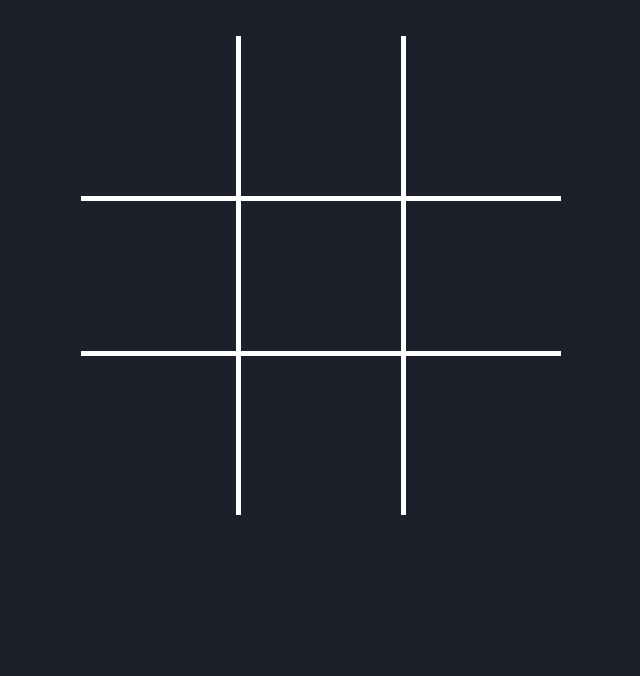
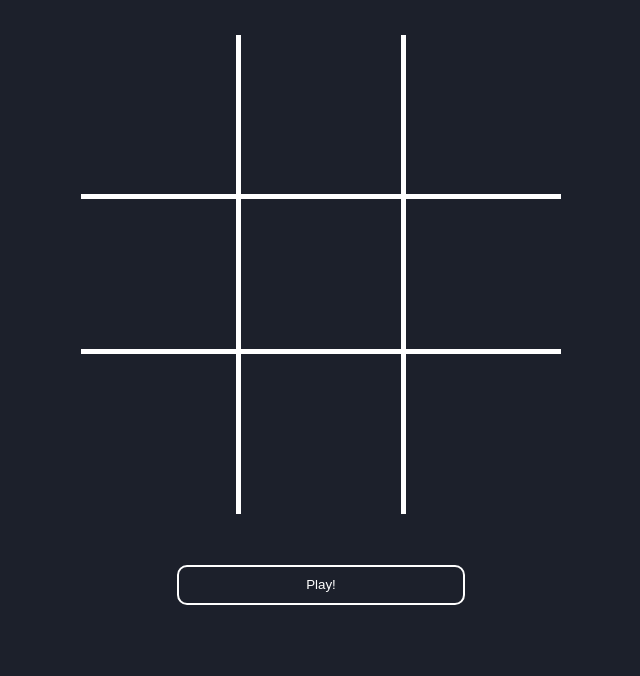
Before and after one commit to taiklaes/Tic-Tac-Toe, a plain HTML site: page index.html in a window 1280 px wide. Shown: the part 124-800 px from the top of the page, without its empty margins (319-959 px from the left). Drawn offline with Linux system fonts and the light colour scheme.

Commit message:
feat: add button

```diff
--- a/CSS/main.scss
+++ b/CSS/main.scss
@@ -2,11 +2,15 @@
 $primaryColor: #1c202b;
 $terciaryColor: #FFFFFF;
 
+.hand{
+    cursor: pointer;
+}
+
 //Function
-@mixin flex($justify, $align){
+@mixin flex($justify, $align, $row){
     display: flex;
     flex-wrap: wrap;
-    flex-direction: row;
+    flex-direction: $row;
     align-items: $align;
     justify-content: $justify;
 }
@@ -27,11 +31,13 @@ $terciaryColor: #FFFFFF;
 }
 
 body{
-    @include flex(center, center);
+    @include flex(center, center, column);
 
     background-color: $primaryColor;
     width: 100vw;
     height: 100vh;
+
+    color: $terciaryColor;
 }
 
 //Game
@@ -39,10 +45,12 @@ body{
     width: 60vh;
     height: 60vh;
 
+    margin: 50px 0px 50px 0px;
+
     .line{
         $size: 33.3%;
 
-        @include flex(none, center);
+        @include flex(none, center, row);
 
         width: 100%;
         height: $size;
@@ -67,3 +75,30 @@ body{
         }
     }
 }
+
+//Buttons
+#buttons{
+    @include flex(center, center, column);
+
+    width: 60vh;
+
+    button{
+        background-color: transparent;
+        width: 60%;
+        height: 40px;
+
+        border-color: $terciaryColor;
+        border-style: solid;
+        border-top-left-radius: 10px;
+        border-top-right-radius: 10px;
+        border-bottom-left-radius: 10px;
+        border-bottom-right-radius: 10px;
+
+        color: $terciaryColor;
+
+        &:hover{
+            background-color: $terciaryColor;
+            color: $primaryColor;
+        }
+    }
+}
--- a/index.html
+++ b/index.html
@@ -14,6 +14,8 @@
 
 
 <body>
+    <h1 id="title">Hash Game</h1>
+
     <div id="area">
         <div class="line">
             <div class="block"></div>
@@ -33,6 +35,10 @@
             <div class="block"></div>
         </div>
     </div>
+
+    <div id="buttons">
+        <button class="hand">Play!</button>
+    </div>
 </body>
 
 
```
Also changed, not shown: CSS/main.css, 1 other file.
